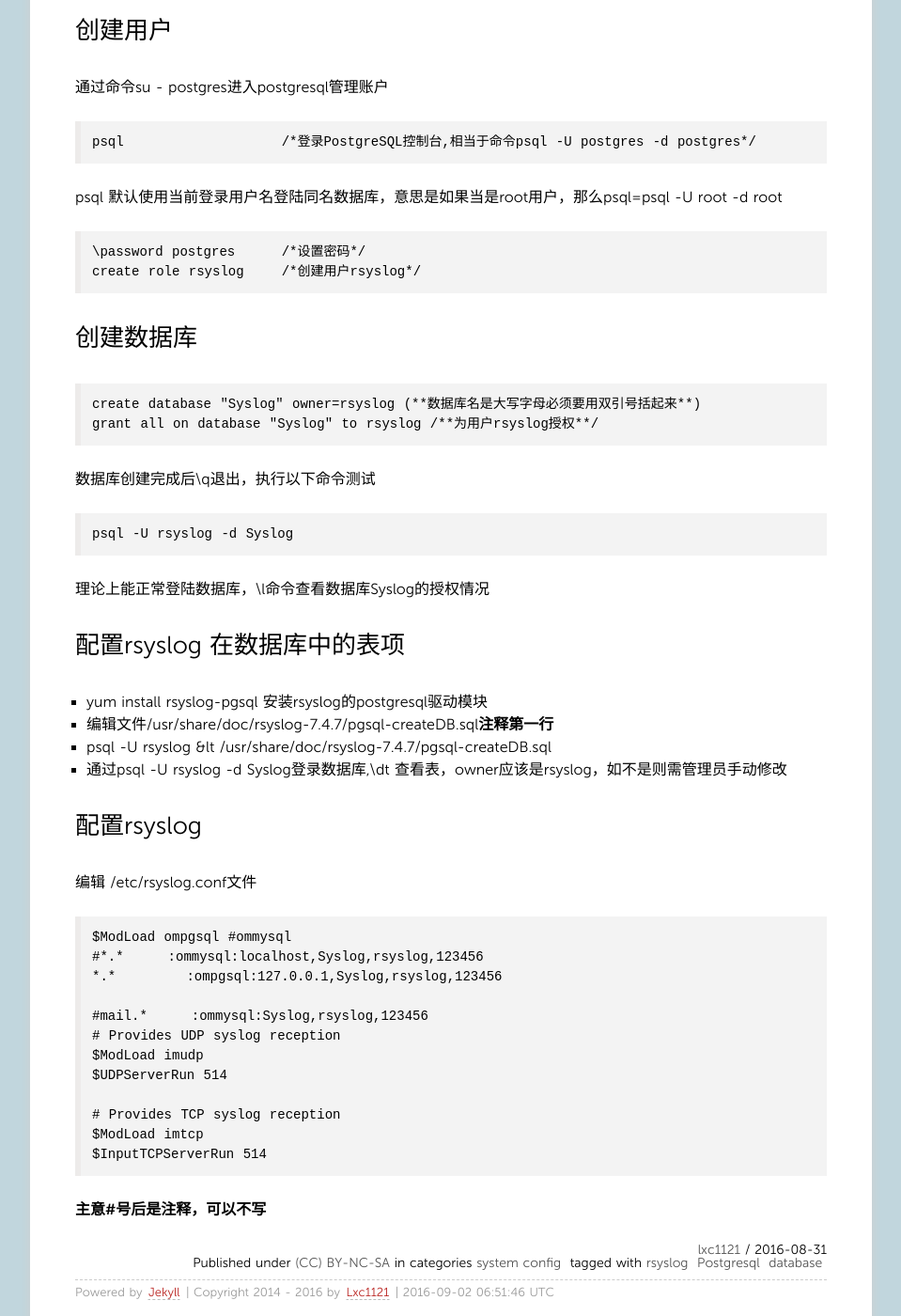
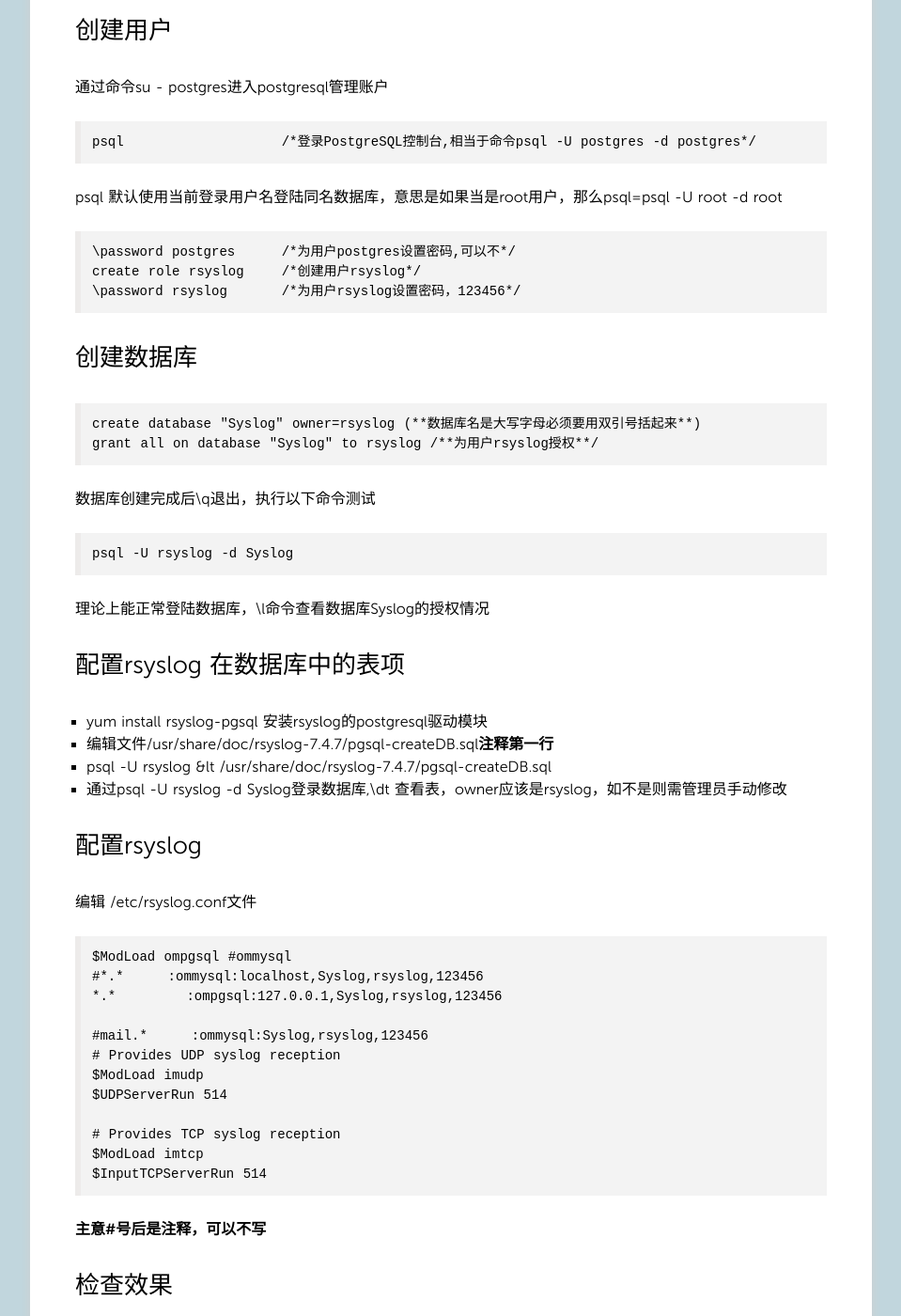
Before and after one commit to lxc1121/lxc1121.github.io, a Jekyll site: the page built from _posts/2016/2016-08-31-postgresql.md, in a window 1280 px wide and 1400 px high, scrolled down 547 px. Shown: the whole window at 94% size, without its empty margins (160-1119 px from the left). Built offline with Jekyll 4.4.1, drawn with Linux system fonts in a browser that asks for light colours; nearby versions of some CDN libraries; comment, search, counter and statistics services are not loaded; some of the changed text lies outside the part shown.

Commit message:
postgresql

```diff
--- a/_posts/2016/2016-08-31-postgresql.md
+++ b/_posts/2016/2016-08-31-postgresql.md
@@ -27,8 +27,9 @@ tags:
 
 psql 默认使用当前登录用户名登陆同名数据库，意思是如果当是root用户，那么psql=psql -U root -d root
 
-	\password postgres 	/*设置密码*/
+	\password postgres 	/*为用户postgres设置密码,可以不*/
 	create role rsyslog	/*创建用户rsyslog*/
+	\password rsyslog 	/*为用户rsyslog设置密码，123456*/
 
 ## 创建数据库
 
@@ -66,3 +67,11 @@ psql 默认使用当前登录用户名登陆同名数据库，意思是如果当
 	$InputTCPServerRun 514
 
 **主意#号后是注释，可以不写**
+
+## 检查效果
+
+1 重启 rsyslog服务
+2 psql -U rsyslog -d Syslog 登录postgresql数据库
+2 select * from systemevents;
+
+如能查询到数据库中有日志产生，则配置成功
```
